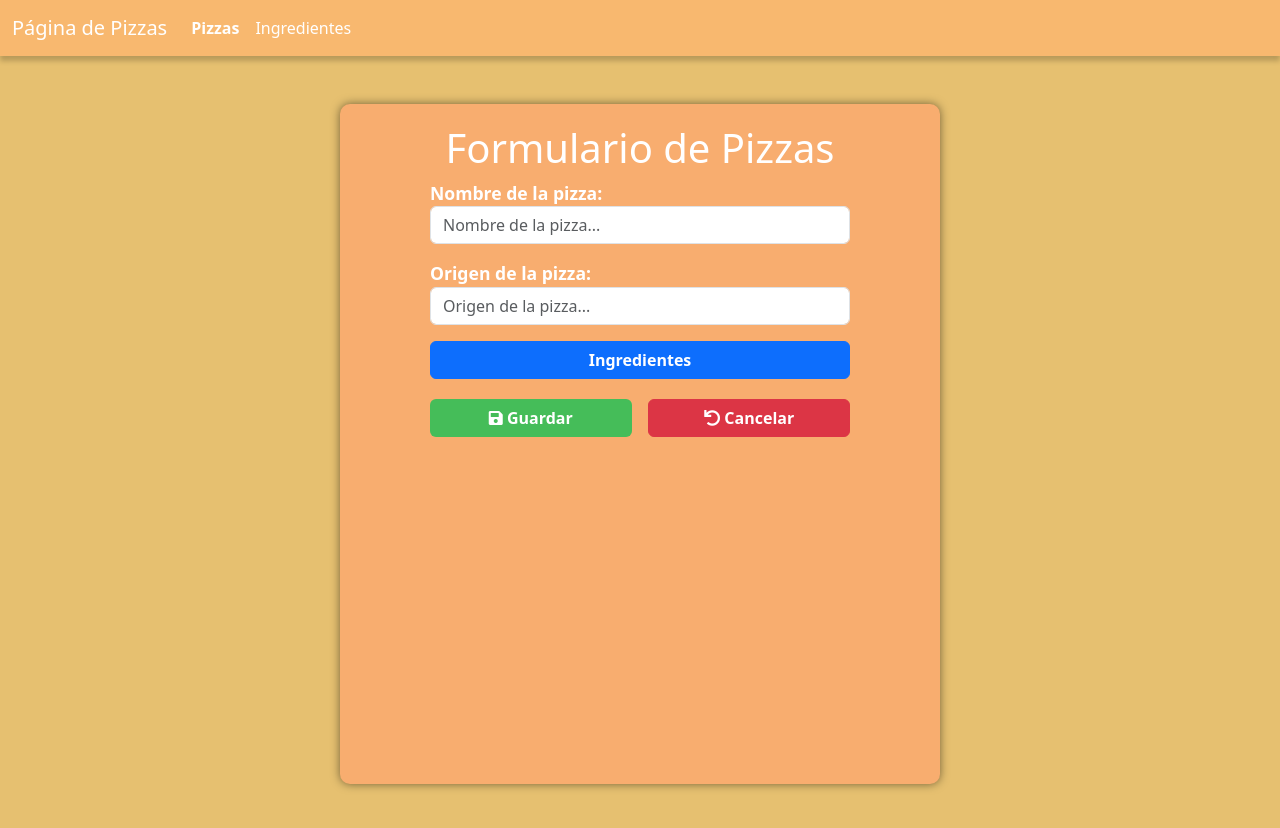
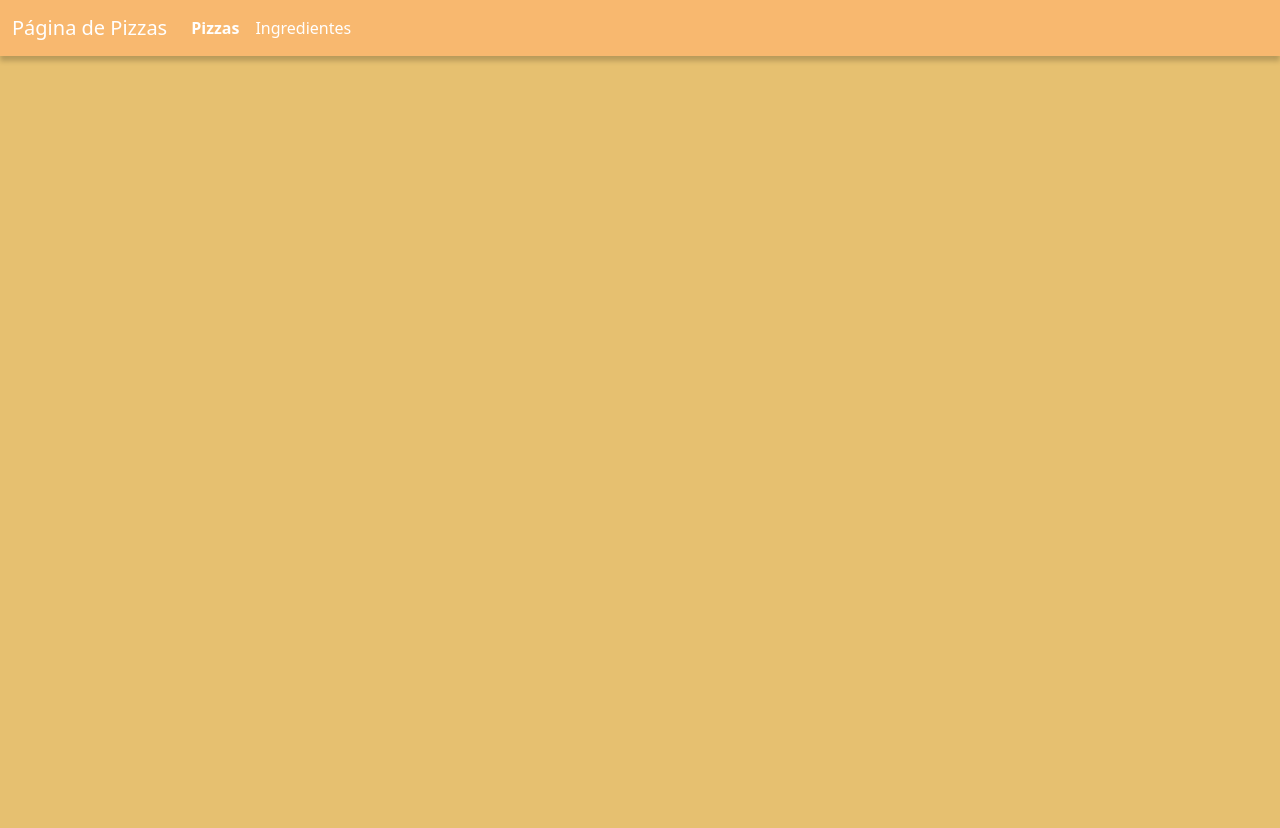
Before and after one commit to Rafael2408/Pizzas-React-GraphQL, a React (Vite) app in the folder Frontend/: page /pizza-add in a window 1280 px wide. Shown: the top 828 px of the page. After the commit the page ends 800 px from the top, so only its background shows below. Built offline with nearby package versions, Linux system fonts and the light colour scheme.

Commit message:
deleteling routes

```diff
--- a/Frontend/src/App.jsx
+++ b/Frontend/src/App.jsx
@@ -17,14 +17,8 @@ function App() {
         <NavBar/>
         <Routes>
           <Route path='/' element={<HomePage />} />
-
           <Route path="/pizza" element={<PizzaPage />} />
-          <Route path="/pizza-add" element={<PizzaFormPage />} />
-          <Route path="/pizza-add/:id" element={<PizzaFormPage />} />
-
           <Route path='/ingredient' element={<IngredientPage/>}/>
-          <Route path='/ingredient-add' element={<IngredientFormPage/>}/>
-          <Route path='/ingredient-add/:id' element={<IngredientFormPage/>}/>
         </Routes>
       </Router>
     </PizzaProvider>
```
